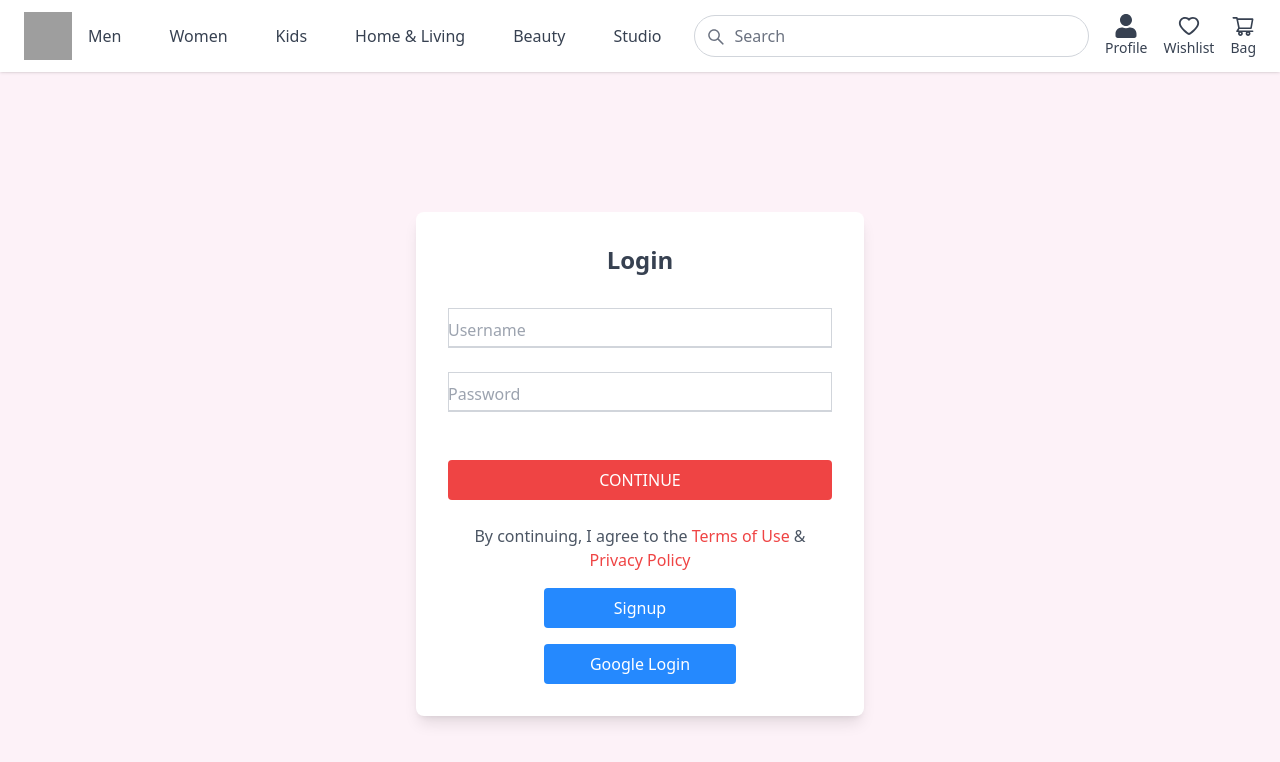
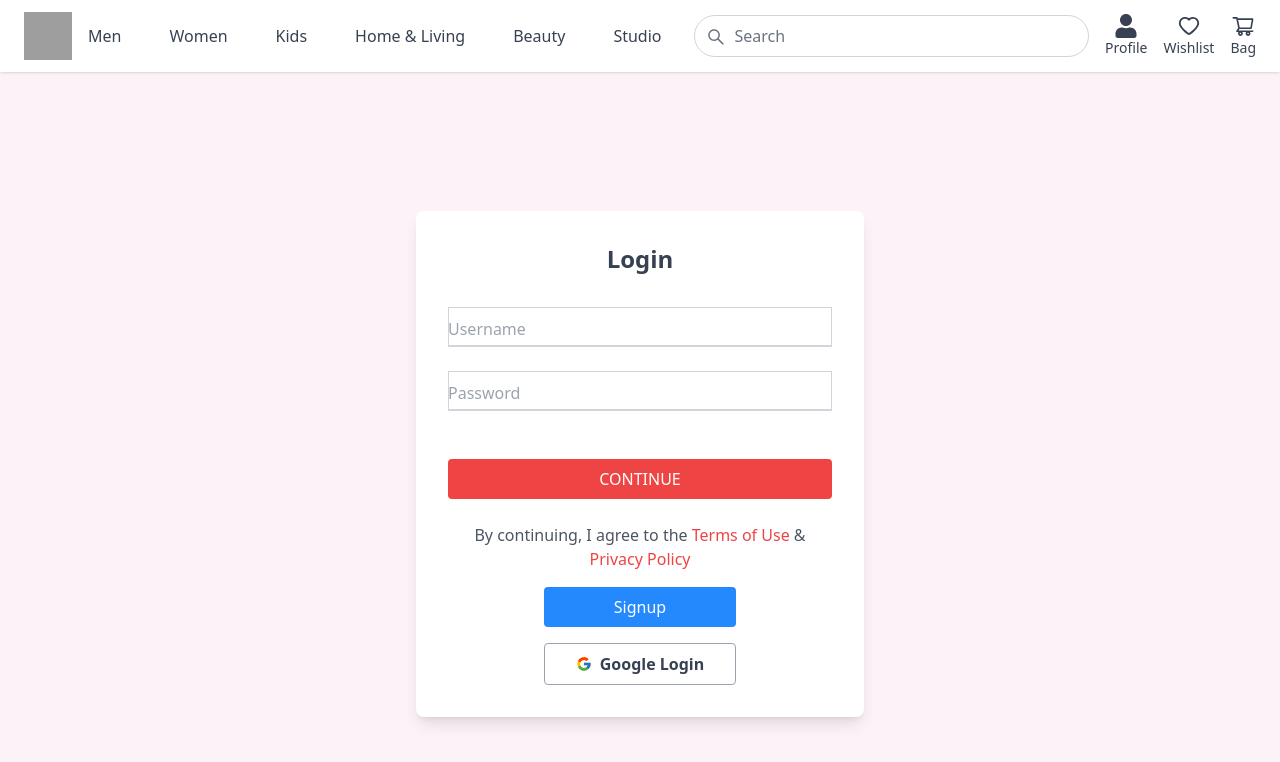
Before and after one commit to keshav-repo/E-commerce, a Next.js app in the folder frontend/: page /login in a window 1280 px wide. Shown: the top 762 px of the page. Built offline with nearby package versions, Linux system fonts and the light colour scheme; grey boxes are pictures that could not be loaded.

Commit message:
change button icon for google login

```diff
--- a/frontend/app/ui/header/header.tsx
+++ b/frontend/app/ui/header/header.tsx
@@ -6,7 +6,6 @@ import {
   AiOutlineShoppingCart,
   AiOutlineSearch,
 } from 'react-icons/ai';
-import Search from '../search';
 import SearchInput from './search';
 import Profile from './profile';
 
--- a/frontend/app/ui/login/login.tsx
+++ b/frontend/app/ui/login/login.tsx
@@ -2,6 +2,7 @@
 
 import React, { useState } from 'react';
 import { useRouter } from 'next/navigation';
+import { FcGoogle } from 'react-icons/fc';
 
 const LoginModule: React.FC = () => {
   const [username, setUsername] = useState('');
@@ -118,12 +119,14 @@ const LoginModule: React.FC = () => {
           </button>
         </div>
 
-        <div className="flex justify-center">
+        <div className="flex justify-center pt-4">
           <button
             onClick={handleGoogleLogin}
-            className="mx-auto mt-4 w-1/2 rounded bg-blue-400 py-2 text-white hover:bg-blue-600 focus:outline-none focus:ring-2 focus:ring-blue-400 focus:ring-opacity-75"
+            className="mx-auto flex w-1/2 max-w-xs items-center justify-center rounded border border-gray-400 bg-transparent p-2 text-gray-700 hover:bg-gray-100 focus:outline-none focus:ring-2 focus:ring-blue-400 focus:ring-opacity-75"
+            aria-label="Login with Google"
           >
-            Google Login
+            <FcGoogle className="mr-2" />
+            <span className="font-semibold">Google Login</span>
           </button>
         </div>
       </div>
```
Also changed, not shown: 1 other file (tests, documents, lock files or other folders).
